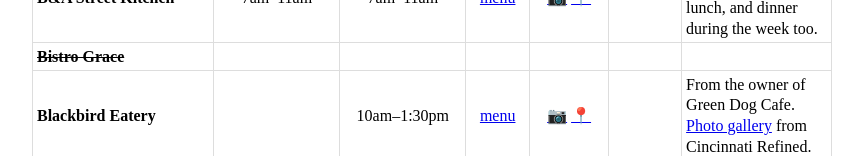
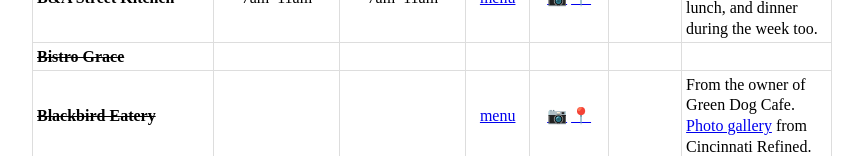
Before and after one commit to tedmiston/qcbrunch, a website: page index.html in a window 1280 px wide. Shown: the part 796-952 px from the top of the page, without its empty margins (208-1071 px from the left). Drawn offline with nearby package versions, Linux system fonts and the light colour scheme; a script that the page names is missing.

Commit message:
Close Blackbird Eatery

```diff
--- a/index.html
+++ b/index.html
@@ -206,9 +206,9 @@
           <td></td>
         </tr>
         <tr id="blackbird-eatery" data-date-added="2018-06-04" data-date-opened="2018-05-08" data-date-opened-source="https://www.wcpo.com/news/insider/now-open-find-a-new-favorite-place-to-eat-and-drink-this-weekend">
-          <td>Blackbird Eatery</td>
-          <td></td>
-          <td>10am–1:30pm</td>
+          <td><s>Blackbird Eatery</s></td>
+          <td></td>
+          <td></td>
           <td><a href="https://blackbirdeatery.com" target="_blank" rel="noopener">menu</a></td>
           <td>
             <a href="https://www.instagram.com/blackbird_eatery_cincy/" target="_blank" rel="noopener">📷</a>
```
